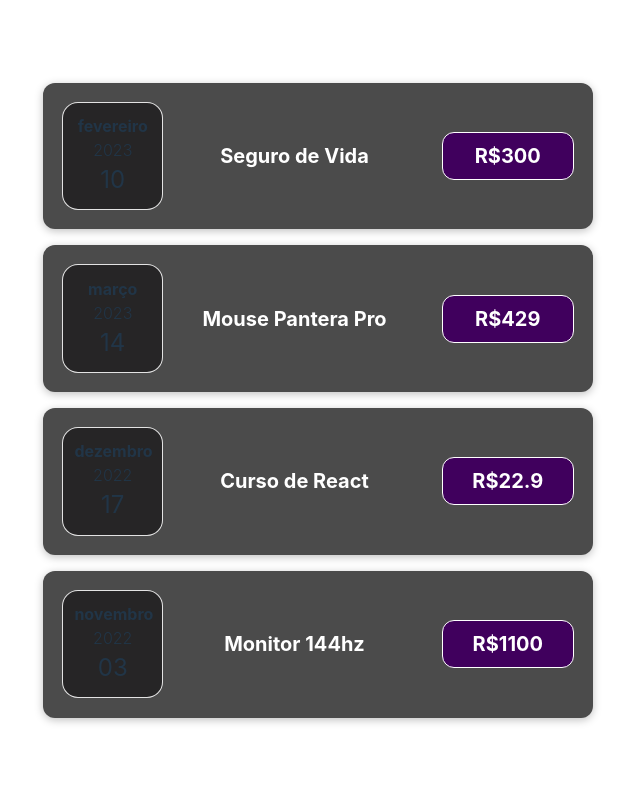
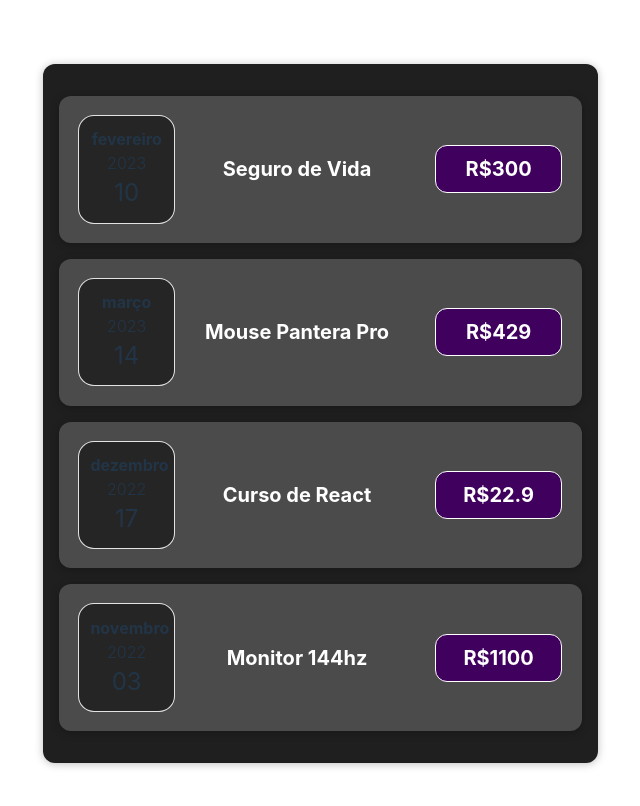
Before and after one commit to mathesukkj/expense-tracker, a React (Vite) app: page / in a window 1280 px wide. Shown: the top 806 px of the page, without its empty margins (322-962 px from the left). Built offline with nearby package versions, Linux system fonts and the light colour scheme.

Commit message:
feat: add Expenses wrapper component

```diff
--- a/src/App.jsx
+++ b/src/App.jsx
@@ -1,6 +1,6 @@
 import { useState } from "react";
 import "./App.css";
-import ExpenseItem from "./components/ExpenseItem";
+import Expenses from "./components/Expenses";
 
 function App() {
     const expenses = [
@@ -32,26 +32,7 @@ function App() {
 
     return (
         <div className="App">
-            <ExpenseItem
-                title={expenses[0].title}
-                price={expenses[0].price}
-                date={expenses[0].date}
-            />
-            <ExpenseItem
-                title={expenses[1].title}
-                price={expenses[1].price}
-                date={expenses[1].date}
-            />
-            <ExpenseItem
-                title={expenses[2].title}
-                price={expenses[2].price}
-                date={expenses[2].date}
-            />
-            <ExpenseItem
-                title={expenses[3].title}
-                price={expenses[3].price}
-                date={expenses[3].date}
-            />
+            <Expenses expenses={expenses} />
         </div>
     );
 }
--- /dev/null
+++ b/src/components/Expenses.css
@@ -0,0 +1,9 @@
+.expenses {
+    padding: 1rem;
+    background-color: rgb(31, 31, 31);
+    margin: 2rem auto;
+    width: 50rem;
+    max-width: 95%;
+    border-radius: 12px;
+    box-shadow: 0 1px 8px rgba(0, 0, 0, 0.25);
+}
--- /dev/null
+++ b/src/components/Expenses.jsx
@@ -0,0 +1,29 @@
+import ExpenseItem from "./ExpenseItem";
+import "./Expenses.css";
+
+export default function Expenses(props) {
+    return (
+        <div className="expenses">
+            <ExpenseItem
+                title={props.expenses[0].title}
+                price={props.expenses[0].price}
+                date={props.expenses[0].date}
+            />
+            <ExpenseItem
+                title={props.expenses[1].title}
+                price={props.expenses[1].price}
+                date={props.expenses[1].date}
+            />
+            <ExpenseItem
+                title={props.expenses[2].title}
+                price={props.expenses[2].price}
+                date={props.expenses[2].date}
+            />
+            <ExpenseItem
+                title={props.expenses[3].title}
+                price={props.expenses[3].price}
+                date={props.expenses[3].date}
+            />
+        </div>
+    );
+}
```
